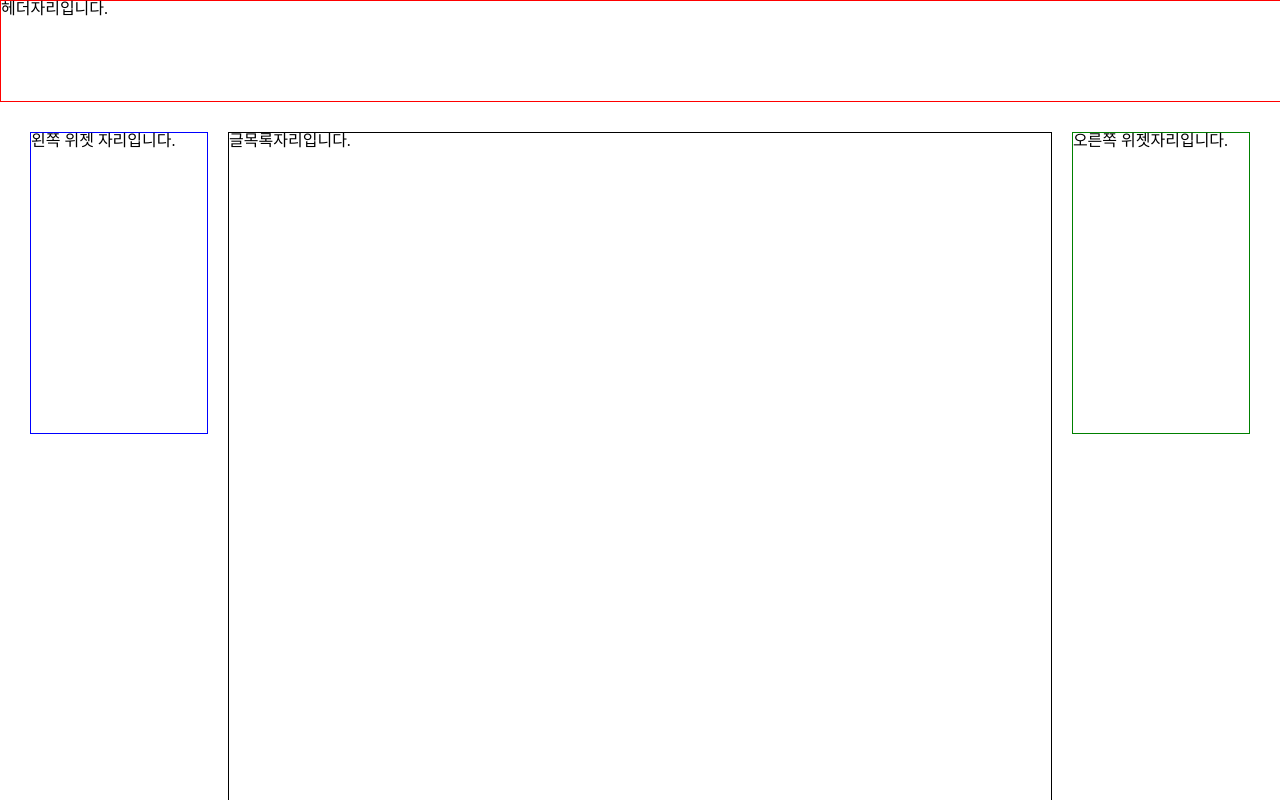
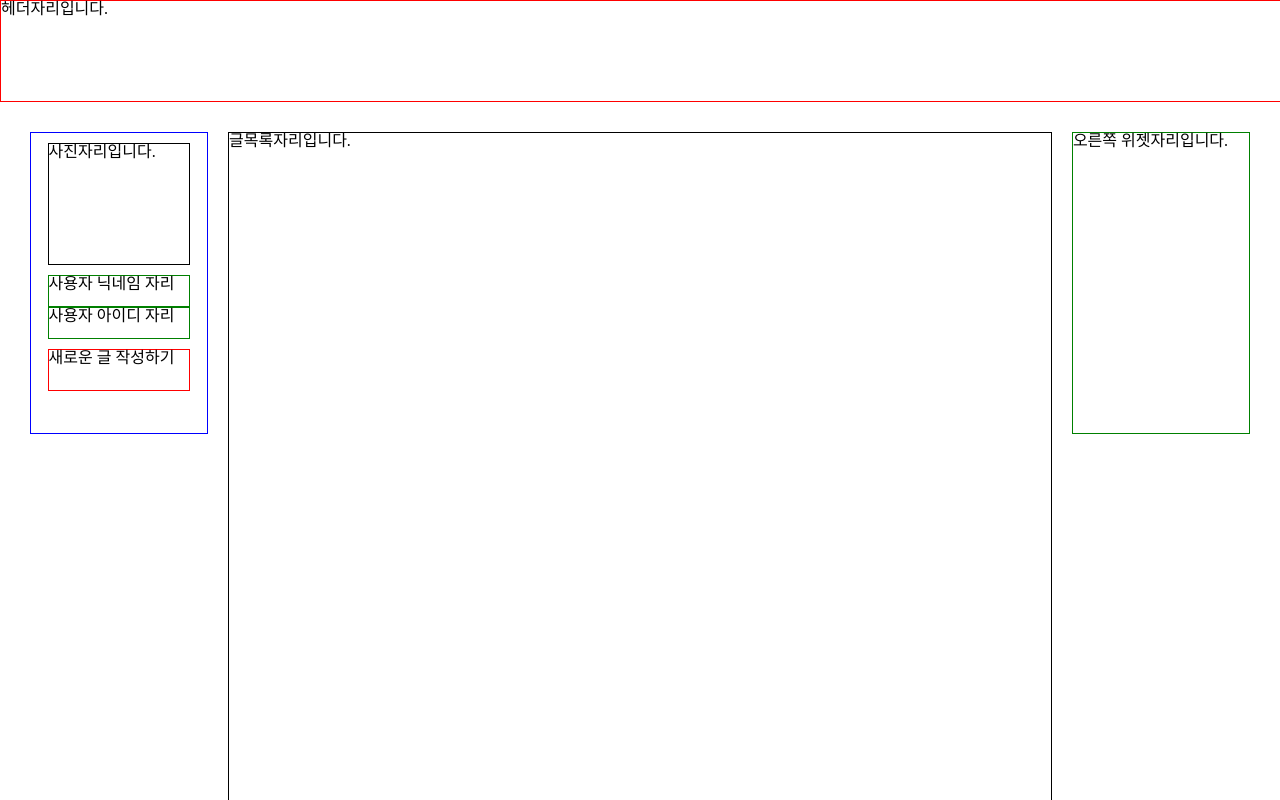
Before and after one commit to KEA-Lucky7/Lucky7-FE, a React (Vite) app: page /myblog in a window 1280 px wide. Shown: the top 800 px of the page. Built offline with nearby package versions, Linux system fonts and the light colour scheme.

Commit message:
feat : 내블로그 왼쪽 위젯 뼈대 구성

```diff
--- a/src/components/myblogPage/MyblogWidget.tsx
+++ b/src/components/myblogPage/MyblogWidget.tsx
@@ -3,7 +3,18 @@ import * as S from "./styles/MyblogWidgetCss";
 export default function MyblogWidget() {
   return (
     <S.MyblogWidgetContainer>
-      왼쪽 위젯 자리입니다.
+      <S.Picturecontainer>
+        사진자리입니다.
+      </S.Picturecontainer>
+      <S.UserNickname>
+        사용자 닉네임 자리
+      </S.UserNickname>
+      <S.UserId>
+        사용자 아이디 자리
+      </S.UserId>
+      <S.CreateNewpostButtonContainer>
+          새로운 글 작성하기
+      </S.CreateNewpostButtonContainer>
     </S.MyblogWidgetContainer>
   )
 }
--- a/src/components/myblogPage/styles/MyblogWidgetCss.ts
+++ b/src/components/myblogPage/styles/MyblogWidgetCss.ts
@@ -4,6 +4,8 @@ export const MyblogWidgetContainer = styled.div`
     width: 15%;
     height: 300px;
     border: 1px solid blue;
+    display: flex;
+    flex-direction: column;
 `;
 
 export const MyblogCategoryWidgetContainer = styled.div`
@@ -11,3 +13,37 @@ export const MyblogCategoryWidgetContainer = styled.div`
     height: 300px;
     border: 1px solid green;
 `;
+
+export const Picturecontainer = styled.div`
+    width: 80%;
+    height: 120px;
+    border: 1px solid black;
+    margin: 0 auto;
+    margin-top: 10px;
+    margin-bottom: 10px;
+`;
+
+
+export const UserNickname = styled.div`
+    width: 80%;
+    height: 30px;
+    margin: 0 auto;
+    border: 1px solid green;
+`;
+
+export const UserId = styled.div`
+    width: 80%;
+    height: 30px;
+    margin: 0 auto;
+    border: 1px solid green;
+    margin-bottom: 10px;
+`;
+
+
+export const CreateNewpostButtonContainer = styled.div`
+    width: 80%;
+    height: 40px;
+    margin: 0 auto;
+    border: 1px solid red;
+    vertical-align: middle;
+`;
```
Also changed, not shown: src/components/myblogPage/MyblogPostList.tsx (line endings or trailing spaces).
